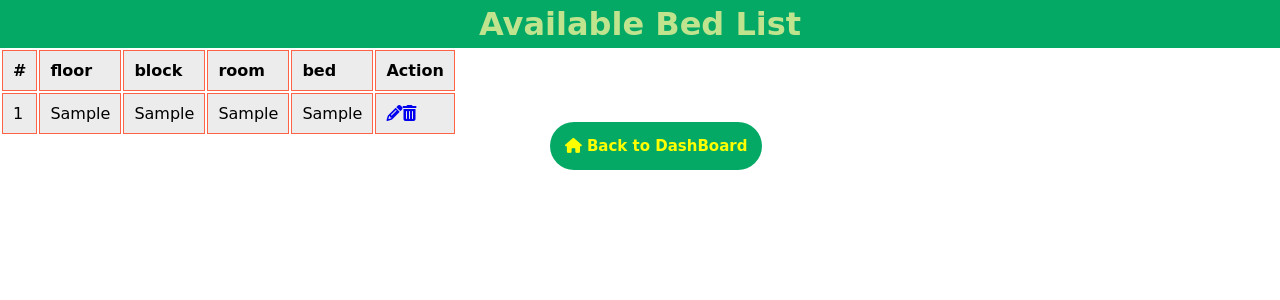
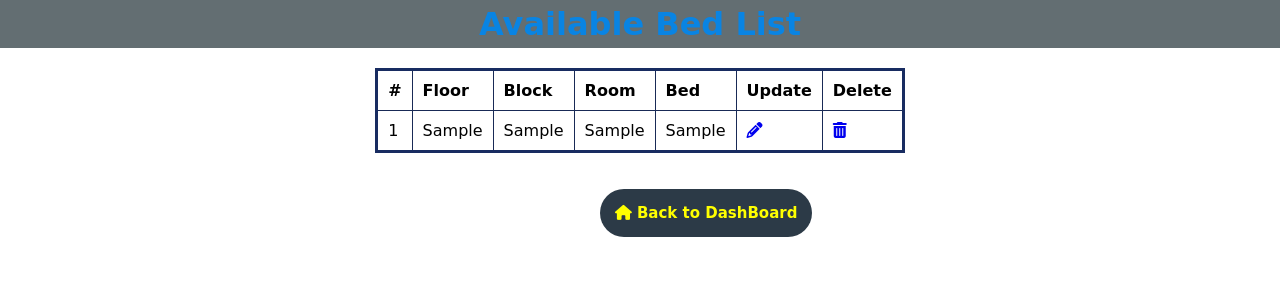
Before and after one commit to saifulislam181/24Support-A-smart-Hospital-managment-System.github.io, a PHP site: page /check-bed.php in a window 1280 px wide. Shown: the top 300 px of the page. Run offline with PHP 8.4, Linux system fonts and the light colour scheme; tables that the repository leaves empty or names only in its code hold one stand-in row (values such as "Sample post"); some libraries are stand-ins or nearby versions.

Commit message:
moified some css parts

```diff
--- a/check-bed.php
+++ b/check-bed.php
@@ -17,13 +17,15 @@
 
 		.section1{
 			text-align: center;
-			color: #C0E38E;
-			background-color: #05A966;
+			color: #0984e3;
+			background-color: #636e72;
 			padding:5px;
 		}
 
-		.table1{
-			border:2px double #E5EB2E;
+		.table{
+			margin-left: auto;
+  			margin-right: auto;
+			border:3px solid #182C61;
 			margin-top: 20px;
 			margin-left: auto;
 			margin-right: auto;
@@ -33,29 +35,30 @@
 		}
 
 		td,th{
-			border:1px solid tomato;
+			border:1px solid #192a56;
 			text-align: justify;
 			padding: 10px;
 		}
-		tr:nth-child(odd){
+		/*tr:nth-child(odd){
 			background-color: #ececec;
-		}
+		}*/
 		.back{
-			background: #05A966;
+			background: #2C3A47;
 			text-align: center;
 			padding: 15px;
 			border-radius: 40px;
-			margin-left: 550px;
+			margin-left: 600px;
 			font-size: 15px;
 			font-weight: bold;
 			color: yellow;
+			margin-bottom: 500px;
 
 		}
-		.back:hover{
+		/*.back:hover{
 			background:white;
 			color: #05A966;
 			border:1px solid #E5EB2E;
-		}
+		}*/
 		.back i{
 			margin-right: 5px;
 		}
@@ -85,11 +88,12 @@
                                 echo "<thead>";
                                     echo "<tr>";
                                         echo "<th>#</th>";
-                                        echo "<th>floor</th>";
-                                        echo "<th>block</th>";
-                                        echo "<th>room</th>";
-                                        echo "<th>bed</th>";
-                                        echo "<th>Action</th>";
+                                        echo "<th>Floor</th>";
+                                        echo "<th>Block</th>";
+                                        echo "<th>Room</th>";
+                                        echo "<th>Bed</th>";
+                                        echo "<th>Update</th>";
+                                        echo "<th>Delete</th>";
 
                                     echo "</tr>";
                                 echo "</thead>";
@@ -105,8 +109,14 @@
                                         echo "<td>";
 
                                             echo '<a href="update-bed.php?id='. $row['id'] .'" class="mr-3" title="Update Record" data-toggle="tooltip"><span class="fa fa-pencil"></span></a>';
+
+                                        echo "</td>";
+
+                                        echo "<td>";
+
                                             echo '<a href="delete-bed.php?id='. $row['id'] .'" title="Delete Record" data-toggle="tooltip"><span class="fa fa-trash"></span></a>';
                                         echo "</td>";
+
                                     echo "</tr>";
                                 }
                                 echo "</tbody>";
```
Also changed, not shown: available-bed.php (+8 -6 lines).
